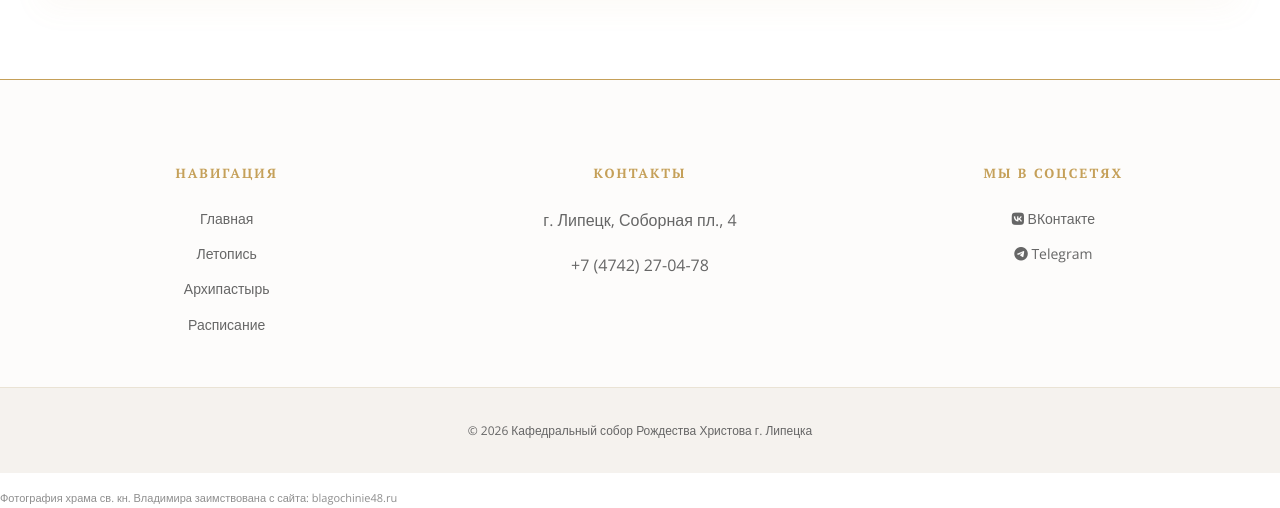
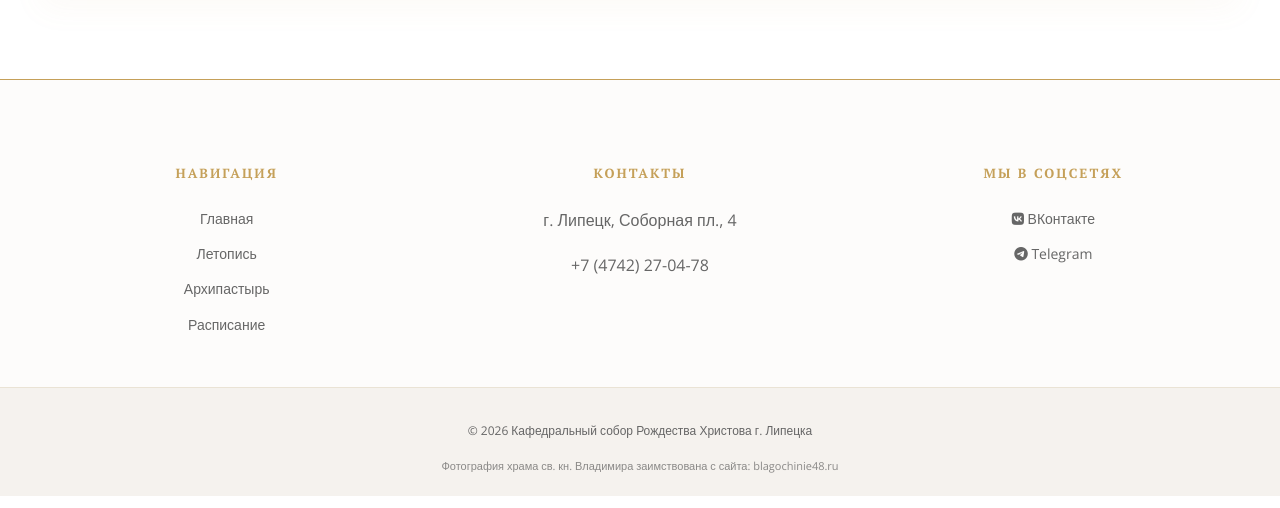
Before and after one commit to Dmitrii048/sobor_Rozhdestva, a Jekyll site: the page missionary/index.html, which Jekyll copies as it is, in a window 1280 px wide. Shown: the part 3989-4497 px from the top of the page. Built offline with Jekyll 4.4.1, drawn with Linux system fonts in a browser that asks for light colours.

Commit message:
Update index.html

```diff
--- a/missionary/index.html
+++ b/missionary/index.html
@@ -498,13 +498,13 @@
     </div>
     <div class="footer-bottom">
         <p>© 2026 Кафедральный собор Рождества Христова г. Липецка</p>
-    </div>
+     <div style="margin-top: 15px; font-size: 11px; opacity: 0.6; color: #444;">
+    Фотография храма св. кн. Владимира заимствована с сайта: <a href="http://blagochinie48.ru/index.php/39-2011-10-18-21-09-58/743-2013-01-26-11-01-43" target="_blank">blagochinie48.ru</a>
+     </div>
+ </div>
 </footer>
 
-<!-- Источник фото (полупрозрачный) -->
-        <div style="margin-top: 15px; font-size: 11px; opacity: 0.6; color: #444;">
-    Фотография храма св. кн. Владимира заимствована с сайта: <a href="http://blagochinie48.ru/index.php/39-2011-10-18-21-09-58/743-2013-01-26-11-01-43" target="_blank">blagochinie48.ru</a>
-</div>
+
 
 <script>
     /* Прелоадер */
```
